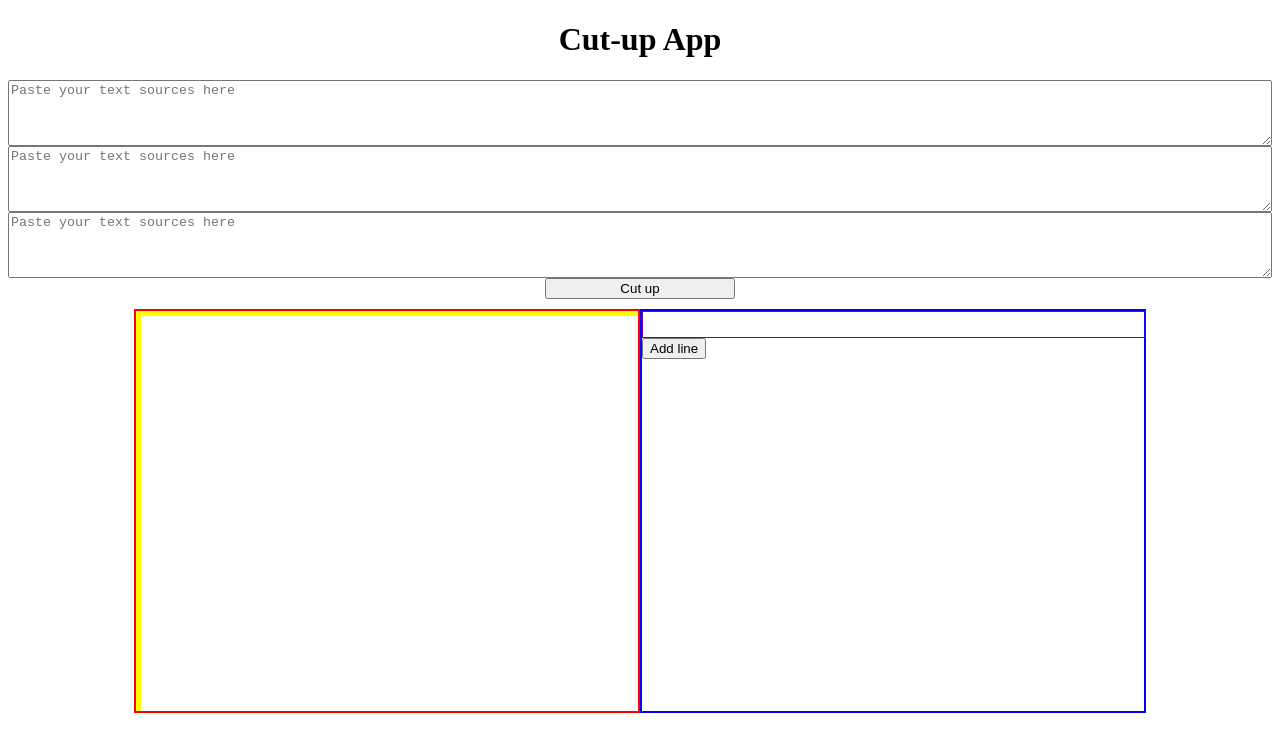
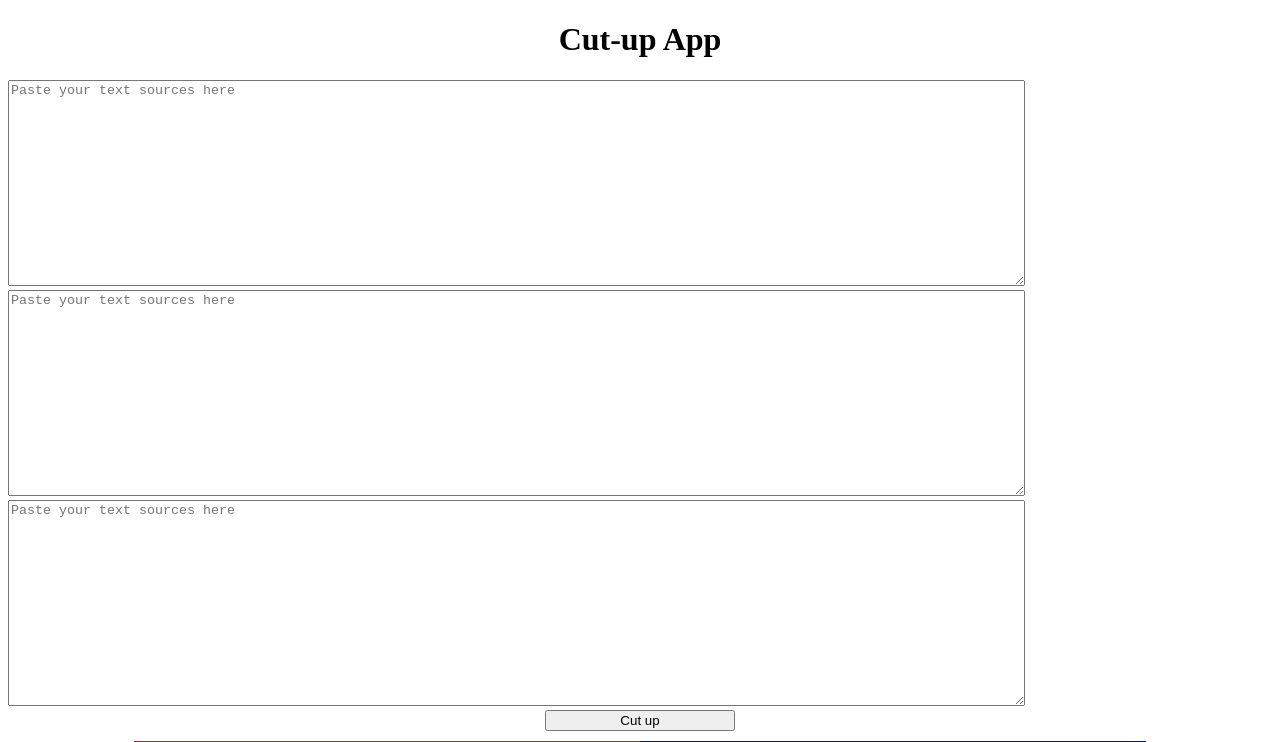
Before and after one commit to charlie-galb/cut-up, a React app: page / in a window 1280 px wide. Shown: the top 742 px of the page. Built offline with nearby package versions, Linux system fonts and the light colour scheme.

Commit message:
Add teaxt-area-container for text areas

```diff
--- a/src/components/CuttingBoard/CuttingBoard.tsx
+++ b/src/components/CuttingBoard/CuttingBoard.tsx
@@ -50,9 +50,11 @@ export const CuttingBoard = (props: Props) => {
 
     return (
         <div className="cutting-container">
-            <textarea data-testid="cutting-text-area1" className="cutting-text-area1" cols={10} rows={4} placeholder="Paste your text sources here" value={source1Text} onChange={handleSource1TextChange}/>
-            <textarea data-testid="cutting-text-area2" className="cutting-text-area2" cols={10} rows={4} placeholder="Paste your text sources here" value={source2Text} onChange={handleSource2TextChange}/>
-            <textarea data-testid="cutting-text-area3" className="cutting-text-area3" cols={10} rows={4} placeholder="Paste your text sources here" value={source3Text} onChange={handleSource3TextChange}/>
+            <div className='text-area-container'>
+                <textarea data-testid="cutting-text-area1" className="cutting-text-area 1" cols={10} rows={4} placeholder="Paste your text sources here" value={source1Text} onChange={handleSource1TextChange}/>
+                <textarea data-testid="cutting-text-area2" className="cutting-text-area 2" cols={10} rows={4} placeholder="Paste your text sources here" value={source2Text} onChange={handleSource2TextChange}/>
+                <textarea data-testid="cutting-text-area3" className="cutting-text-area 3" cols={10} rows={4} placeholder="Paste your text sources here" value={source3Text} onChange={handleSource3TextChange}/>
+            </div>
             <button data-testid="cut-btn" className="cut-btn" onClick={handleCutting} >Cut up</button>
         </div>
     )
```
